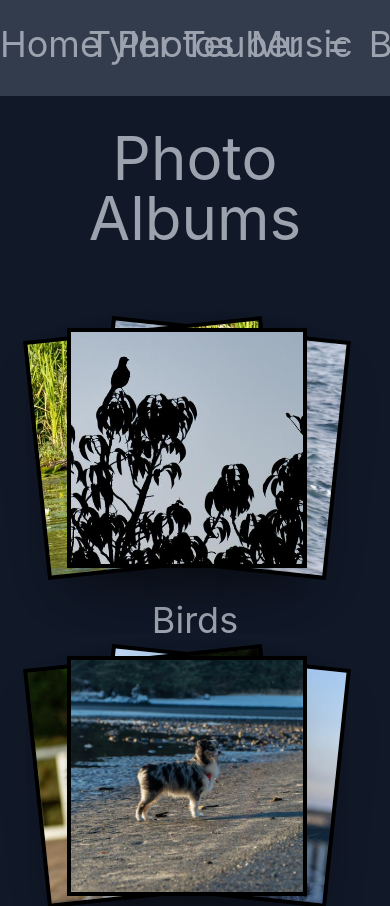
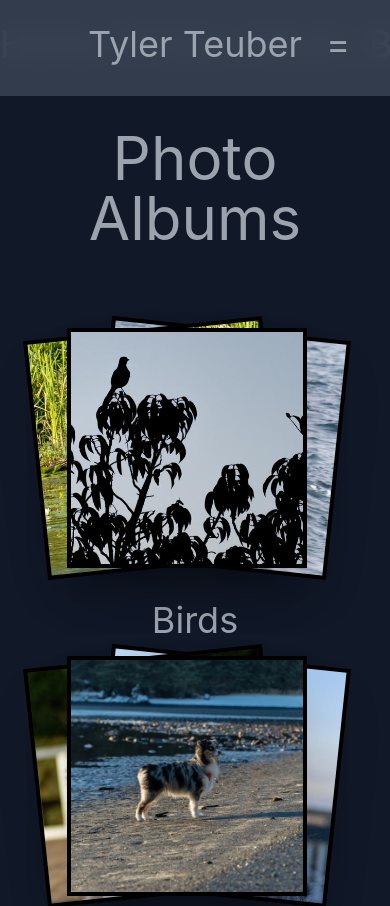
Before and after one commit to TTeuber/portfolio_website, a Next.js app: page /photos in a window 390 px wide. Shown: the top 906 px of the page. Built offline with nearby package versions, Linux system fonts and the light colour scheme.

Commit message:
fixed navbar

```diff
--- a/components/Navbar.jsx
+++ b/components/Navbar.jsx
@@ -8,7 +8,7 @@ export default function Navbar() {
     return (
         <div className={"flex flex-row text-gray-400 p-6 text-4xl fixed inset-0 top-0 w-screen z-50 justify-center h-fit"}>
             <div className={"fixed inset-0 bg-gray-700 h-24 w-screen bg-opacity-90 z-40 backdrop-blur-md"}></div>
-            <div className={"w-full lg:w-3/4 gap-4 flex flex-row gap-4 z-50 h-fit fixed sm:static z-0 sm:z-40"}>
+            <div className={"w-full lg:w-3/4 gap-4 flex flex-row gap-4 -z-50 h-fit fixed sm:static z-0 sm:z-40"}>
                 <Link href={"/"} className={"hover:text-gray-300"}>Home</Link>
                 <Link href={"/photos"} className={"hover:text-gray-300"}>Photos</Link>
                 <Link href={"/music"} className={"hover:text-gray-300"}>Music</Link>
```
